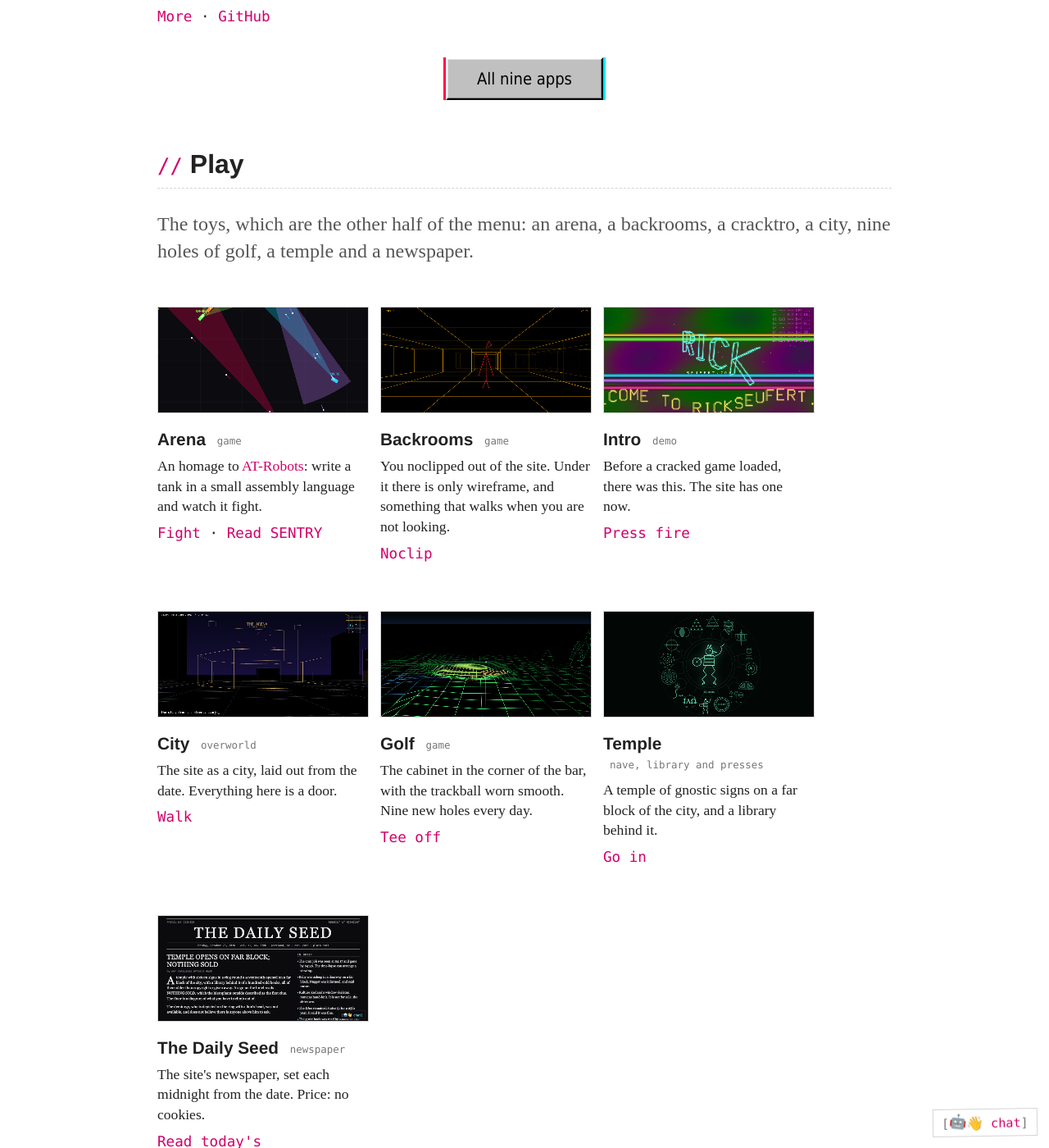
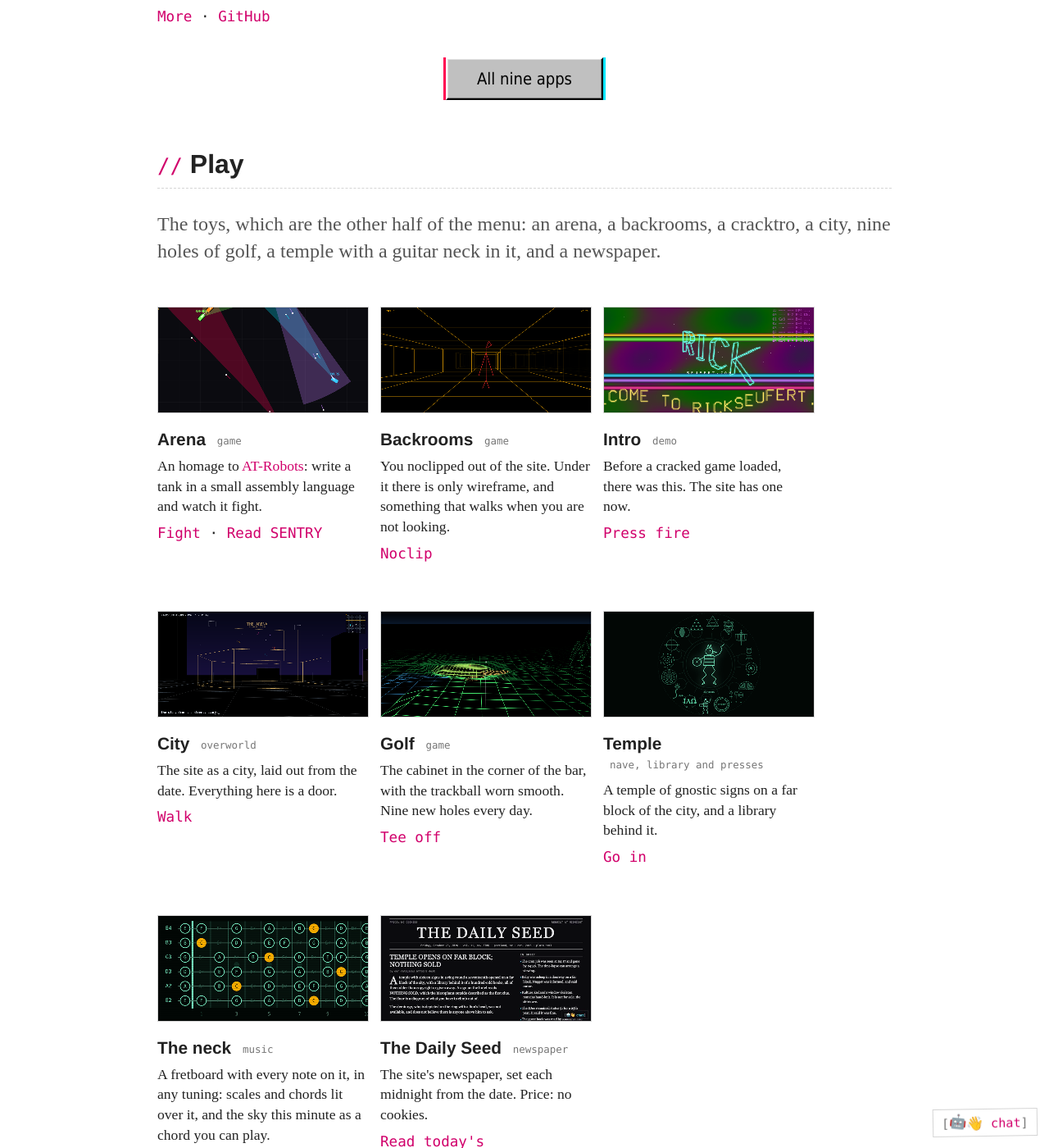
Before and after one commit to rseufert/rseufert.github.io, a Jekyll site: the page built from index.html, in a window 1280 px wide and 1400 px high, scrolled down 3935 px. Shown: the whole window at 82% size. Built offline with Jekyll 4.4.1, drawn with Linux system fonts in a browser that asks for light colours.

Commit message:
Add the neck to the Play tiles on the home page
A tile after the temple's, with a picture of the fretboard captured from
the page (C major in standard tuning, the Cs in amber), and the Play line
now mentions it.

Co-Authored-By: Claude Opus 5.5 <noreply@anthropic.com>
Claude-Session: https://claude.ai/code/session_015RDTBgG3oYVSZTAaz1gNwq

```diff
--- a/index.html
+++ b/index.html
@@ -131,7 +131,7 @@ image: /blog/p2p_film.png
 
 <section id="play" class="projects">
 	<h2>Play</h2>
-	<p class="lede">The toys, which are the other half of the menu: an arena, a backrooms, a cracktro, a city, nine holes of golf, a temple and a newspaper.</p>
+	<p class="lede">The toys, which are the other half of the menu: an arena, a backrooms, a cracktro, a city, nine holes of golf, a temple with a guitar neck in it, and a newspaper.</p>
 
 	<div class="tiles compact">
 		<div class="project" id="arena">
@@ -170,6 +170,12 @@ image: /blog/p2p_film.png
 			<p>A temple of gnostic signs on a far block of the city, and a library behind it.</p>
 			<p class="links"><a href="/temple/">Go in</a></p>
 		</div><!-- /.project -->
+		<div class="project" id="neck">
+			<a class="shot" href="/temple/neck/"><img src="/temple/neck/neck.png" width="512" height="256" loading="lazy" alt="A guitar neck in pale green line on black, strings E2 A2 D3 G3 B3 E4 down the left, every note of C major in a ring at its fret, the sharps faint between them, and each C filled in amber."></a>
+			<h3><a href="/temple/neck/">The neck</a> <span class="tag">music</span></h3>
+			<p>A fretboard with every note on it, in any tuning: scales and chords lit over it, and the sky this minute as a chord you can play.</p>
+			<p class="links"><a href="/temple/neck/">Play it</a></p>
+		</div><!-- /.project -->
 		<div class="project" id="paper">
 			<a class="shot" href="/paper/"><img src="/paper/paper.png" width="512" height="256" loading="lazy" alt="A broadsheet front page on a dark ground: the masthead THE DAILY SEED between double rules, a dateline, a lead headline about the manhole still being open, briefs down the side, and columns headed Sport, Weather and Arts."></a>
 			<h3><a href="/paper/">The Daily Seed</a> <span class="tag">newspaper</span></h3>
```
Also changed, not shown: temple/neck/neck.png (added).
